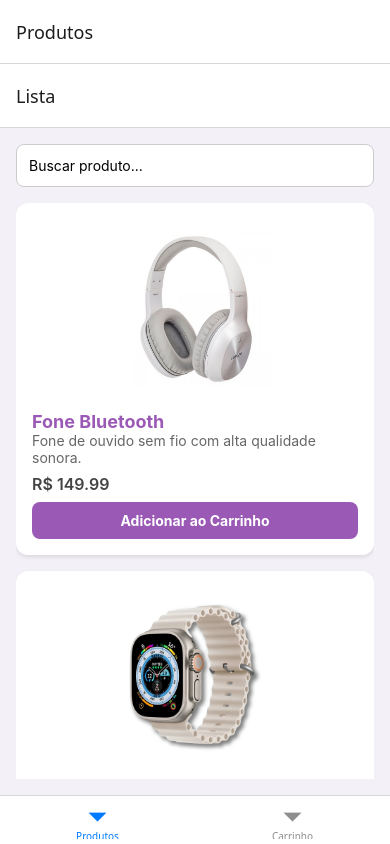
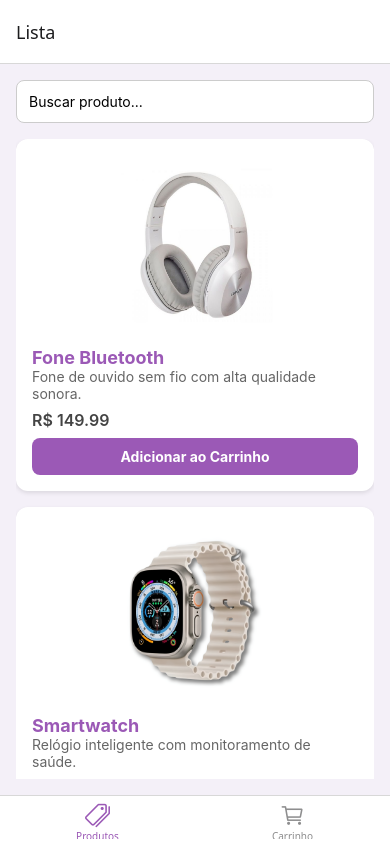
Before and after one commit to Gu1LhermeF5P/cp2moblie, a React Native app: screen / in a window 390 px wide. Built offline with nearby package versions, Linux system fonts and the light colour scheme.

Commit message:
style icones produtos e carrinho

```diff
--- a/App.js
+++ b/App.js
@@ -1,13 +1,12 @@
-import React from 'react';
+import React, { useContext } from 'react';
 import { NavigationContainer } from '@react-navigation/native';
 import { createBottomTabNavigator } from '@react-navigation/bottom-tabs';
 import { createNativeStackNavigator } from '@react-navigation/native-stack';
-import { JGLAppProvider } from './context/AppProvider.js';
+import { JGLAppProvider, JGLAppContext } from './context/AppProvider.js';
 import { JGLListaProdutos } from './pages/JGLListaProdutos.js';
-import {JGLDetalhesProduto}from './pages/JGLDetalhesProduto.js';;
+import { JGLDetalhesProduto } from './pages/JGLDetalhesProduto.js';
 import { JGLCarrinhoPage } from './pages/JGLCarrinhoPage.js';
-import { useContext } from 'react';
-import { JGLAppContext } from './context/AppProvider.js';
+import Ionicons from 'react-native-vector-icons/Ionicons';
 
 const Stack = createNativeStackNavigator();
 const Tab = createBottomTabNavigator();
@@ -21,14 +20,31 @@ const ListaStack = () => (
 
 const TabNavigator = () => {
   const { JGLCarrinho } = useContext(JGLAppContext);
+
   return (
-    <Tab.Navigator>
+    <Tab.Navigator
+      screenOptions={({ route }) => ({
+        headerShown: false,
+        tabBarActiveTintColor: '#9B59B6',
+        tabBarIcon: ({ color, size }) => {
+          let iconName;
+
+          if (route.name === 'Produtos') {
+            iconName = 'pricetags-outline';
+          } else if (route.name === 'Carrinho') {
+            iconName = 'cart-outline';
+          }
+
+          return <Ionicons name={iconName} size={size} color={color} />;
+        },
+      })}
+    >
       <Tab.Screen name="Produtos" component={ListaStack} />
       <Tab.Screen
         name="Carrinho"
         component={JGLCarrinhoPage}
         options={{
-          tabBarBadge: JGLCarrinho.length > 0 ? JGLCarrinho.length : undefined
+          tabBarBadge: JGLCarrinho.length > 0 ? JGLCarrinho.length : undefined,
         }}
       />
     </Tab.Navigator>
```
